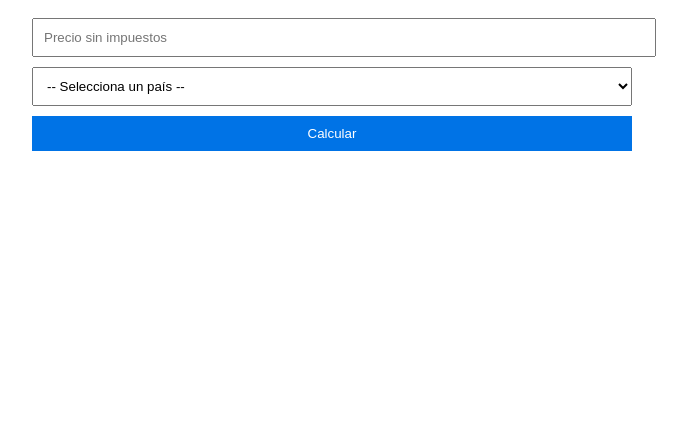
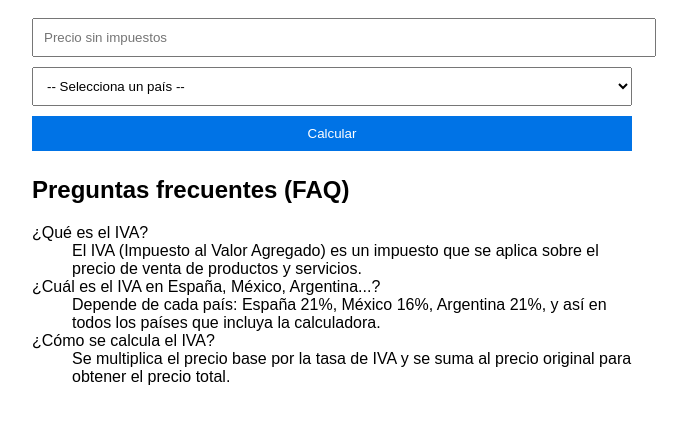
Before and after one commit to ivanalhambra/calculadora-iva, a plain HTML site: page index.html in a window 1280 px wide. Shown: the part 243-666 px from the top of the page, without its empty margins (308-995 px from the left). Drawn offline with Linux system fonts and the light colour scheme.

Commit message:
Update index.html

```diff
--- a/index.html
+++ b/index.html
@@ -85,5 +85,18 @@
         `Impuesto: ${impuesto.toFixed(2)}<br>Precio total con impuestos: ${(precio + impuesto).toFixed(2)}`;
     }
   </script>
+  <section>
+  <h2>Preguntas frecuentes (FAQ)</h2>
+  <dl>
+    <dt>¿Qué es el IVA?</dt>
+    <dd>El IVA (Impuesto al Valor Agregado) es un impuesto que se aplica sobre el precio de venta de productos y servicios.</dd>
+
+    <dt>¿Cuál es el IVA en España, México, Argentina...?</dt>
+    <dd>Depende de cada país: España 21%, México 16%, Argentina 21%, y así en todos los países que incluya la calculadora.</dd>
+
+    <dt>¿Cómo se calcula el IVA?</dt>
+    <dd>Se multiplica el precio base por la tasa de IVA y se suma al precio original para obtener el precio total.</dd>
+  </dl>
+</section>
 </body>
 </html>
```
